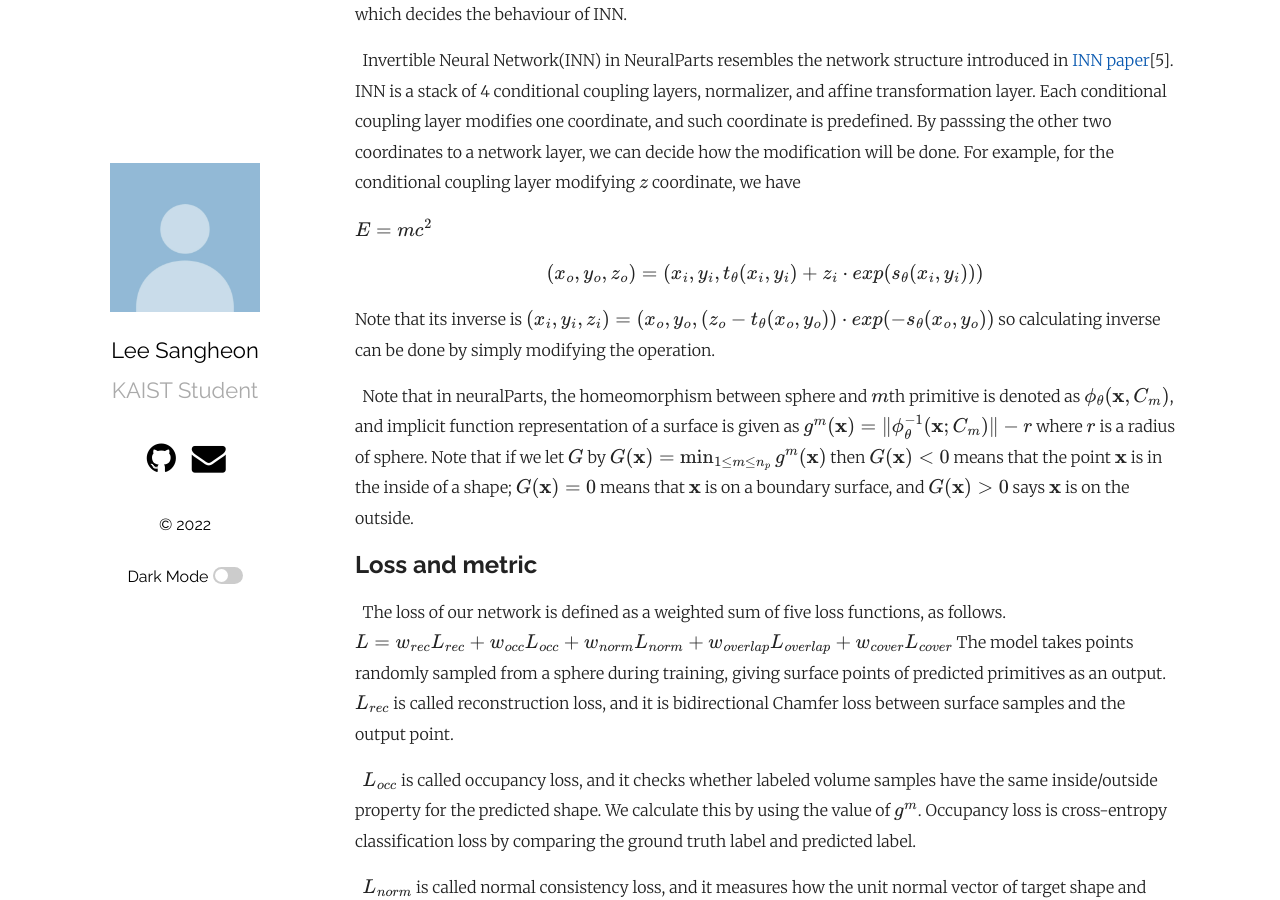
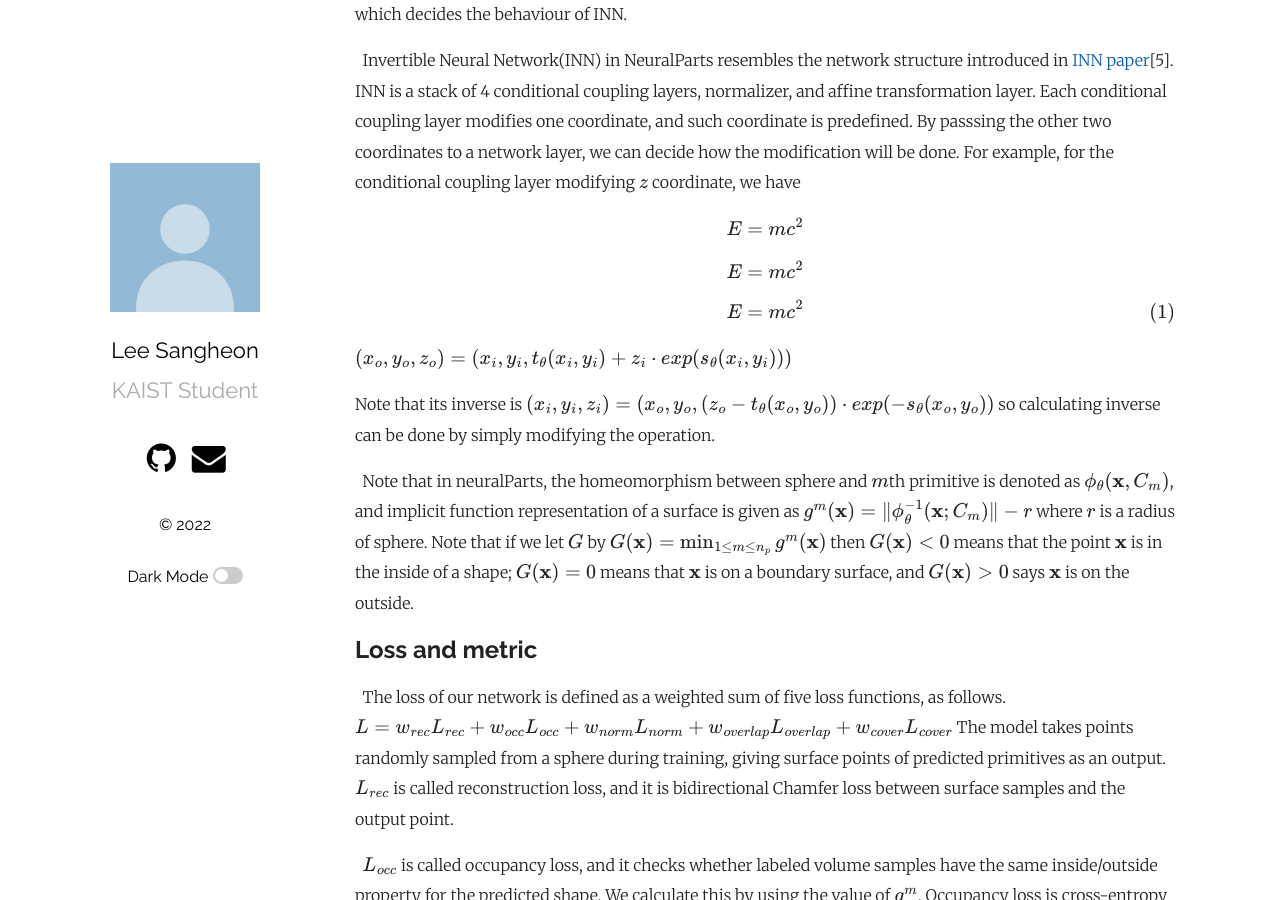
Before and after one commit to buaaaaang/buaaaaang.github.io, a Jekyll site: the page built from _posts/2022-06-19-NeuralParts.markdown, in a window 1280 px wide and 900 px high, scrolled down 1573 px. Built offline with Jekyll 4.4.1, drawn with Linux system fonts in a browser that asks for light colours; formulas are drawn with MathJax 3.

Commit message:
Update 2022-06-19-NeuralParts.markdown

```diff
--- a/_posts/2022-06-19-NeuralParts.markdown
+++ b/_posts/2022-06-19-NeuralParts.markdown
@@ -36,12 +36,19 @@ Network
 
 &nbsp;&nbsp;Invertible Neural Network(INN) in NeuralParts resembles the network structure introduced in [INN paper][INNPaper][5]. INN is a stack of 4 conditional coupling layers, normalizer, and affine transformation layer. Each conditional coupling layer modifies one coordinate, and such coordinate is predefined. By passsing the other two coordinates to a network layer, we can decide how the modification will be done. For example, for the conditional coupling layer modifying $z$ coordinate, we have
 
-$\begin{aligned}
+$$\begin{aligned}
 E = mc^2
-\end{aligned}$
+\end{aligned}$$
 
+$$
+E = mc^2
+$$
 
-\\[(x_o, y_o, z_o) = (x_i, y_i, t_\theta(x_i, y_i) + z_i \cdot exp(s_\theta(x_i, y_i)))\\]
+$$\begin{equation}
+E = mc^2
+\end{equation}$$
+
+$(x_o, y_o, z_o) = (x_i, y_i, t_\theta(x_i, y_i) + z_i \cdot exp(s_\theta(x_i, y_i)))$
 
 Note that its inverse is
 $$(x_i, y_i, z_i) = (x_o, y_o, (z_o - t_\theta(x_o, y_o)) \cdot exp(-s_\theta(x_o, y_o))$$
```
